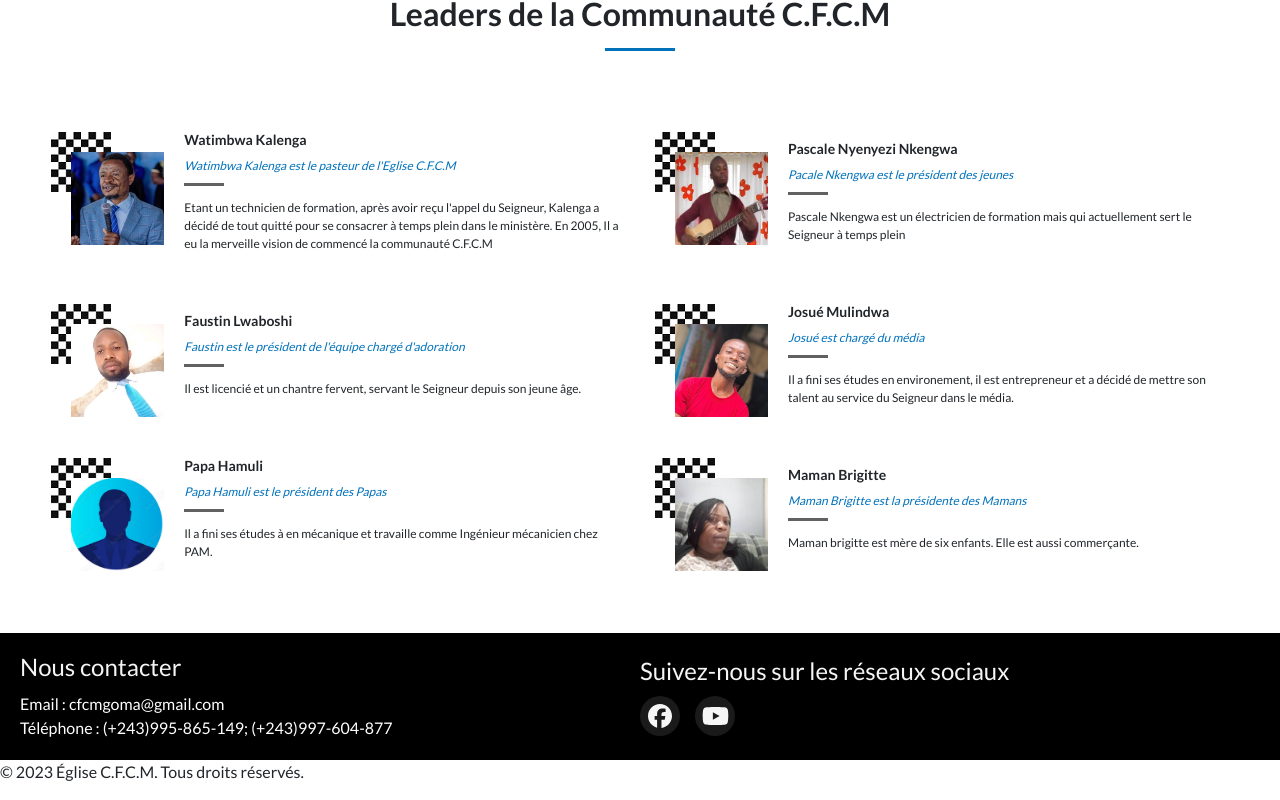
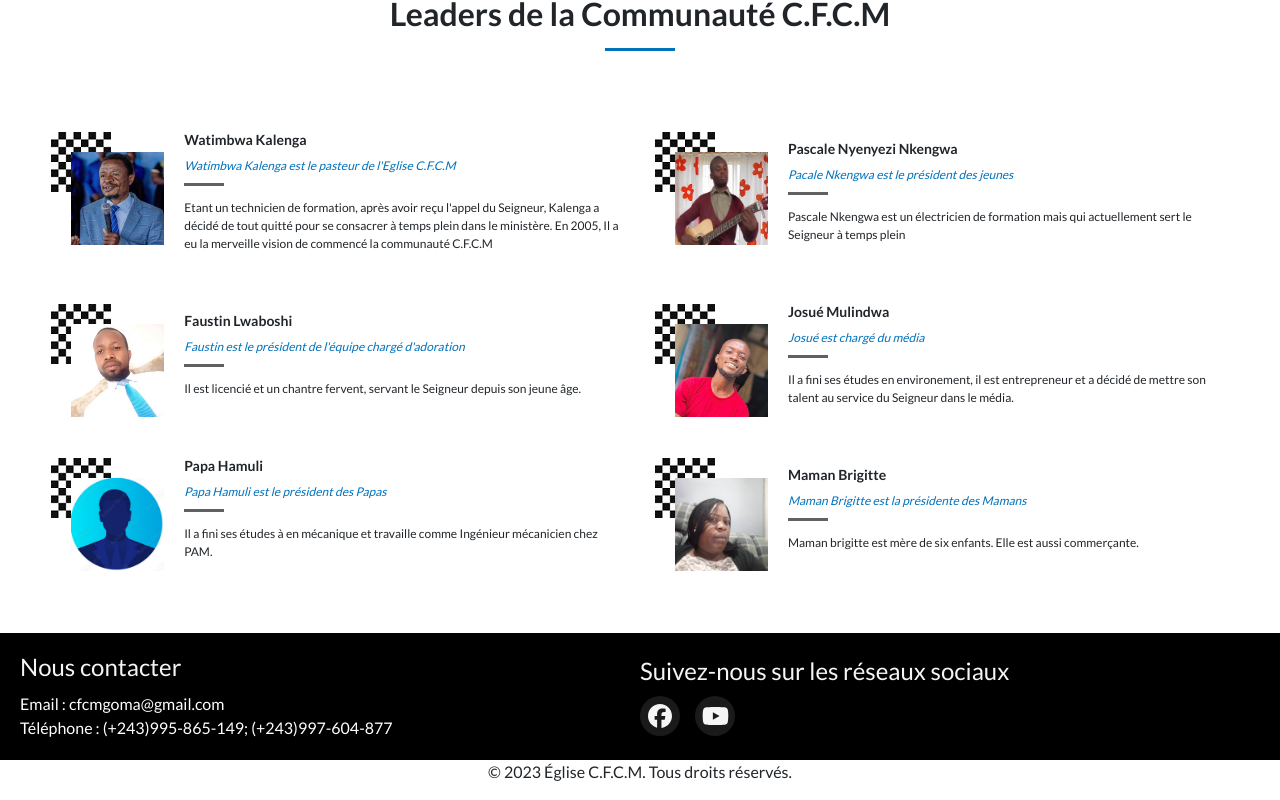
Before and after one commit to Olivier-Kango/cfcm, a React (Create React App) app: page / in a window 1280 px wide. Shown: the part 1529-2329 px from the top of the page. Built offline with nearby package versions, Linux system fonts and the light colour scheme; a web font is replaced by a local one.

Commit message:
Text align center

```diff
--- a/src/styling/Footer.scss
+++ b/src/styling/Footer.scss
@@ -68,3 +68,7 @@
 .footer-content span {
   color: #fff;
 }
+
+.copyright {
+  text-align: center;
+}
```
